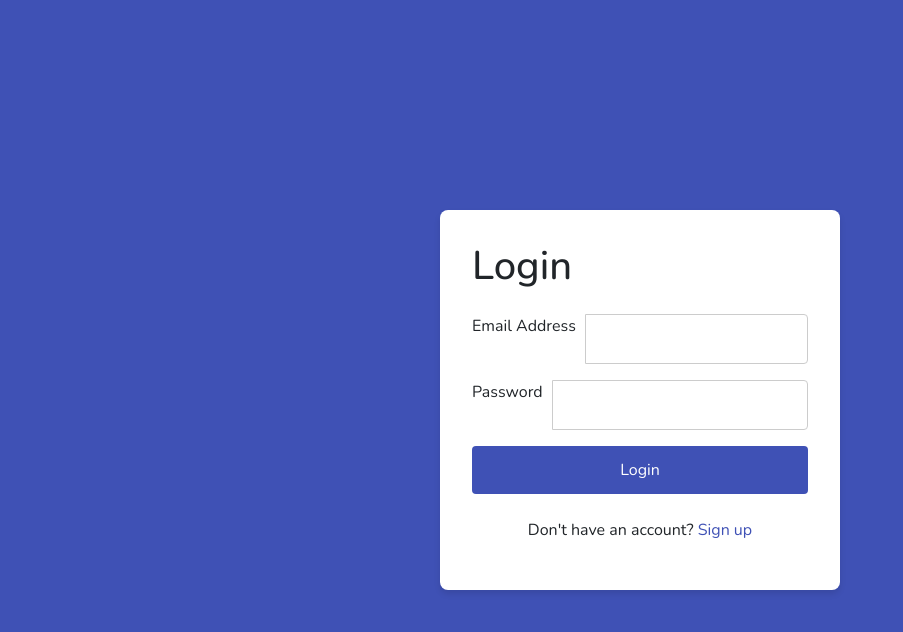
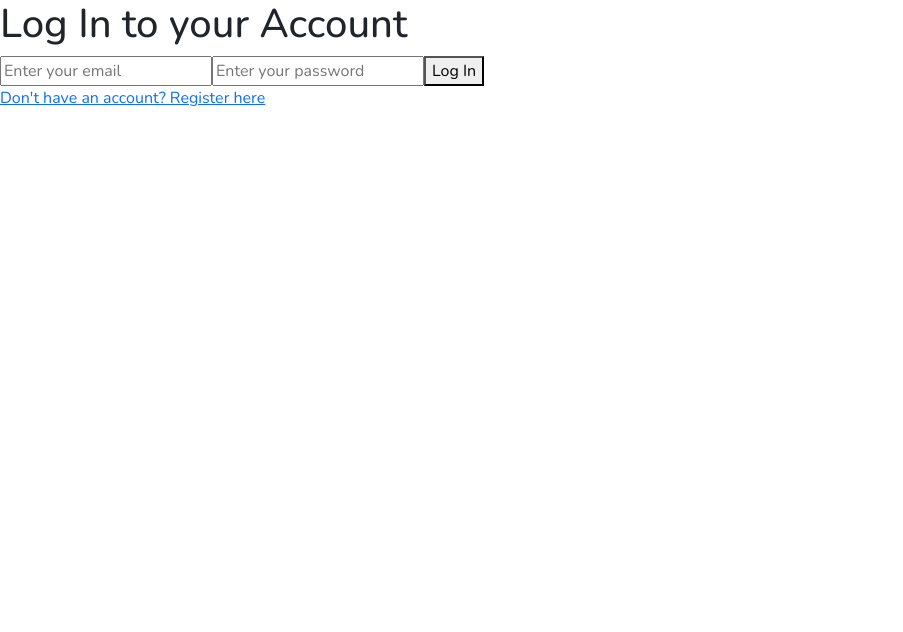
Before and after one commit to KensayS/HealthMonitoringApp, a React (Create React App) app in the folder frontend/: page /login in a window 1280 px wide. Shown: the top 632 px of the page, without its empty margins (0-903 px from the left). Built offline with nearby package versions, Linux system fonts and the light colour scheme; no server answers.

Commit message:
working log in pages

```diff
--- a/frontend/src/App.js
+++ b/frontend/src/App.js
@@ -2,9 +2,9 @@ import React from 'react';
 import { BrowserRouter, Routes, Route, Navigate } from 'react-router-dom';
 import './App.css';
 import Welcome from './welcome';
-import Register from './signup';
+import Signup from './pages/Register';
 import Home from "./home"
-import Login from './login';
+import Login from './pages/Login';
 import BackendDemo from './pages/BackendDemo';
 import { initializeApp } from 'firebase/app';
 import firebaseConfig from './firebaseBackend/firebaseConfig';
@@ -17,10 +17,9 @@ function App() {
   return (
     <BrowserRouter>
       <Routes>
-
         <Route path="/" element={<Welcome />} />
         <Route path="/welcome" element={<Welcome />} />
-        <Route path="/signup" element={<Register />} />
+        <Route path="/signup" element={<Signup />} />
         <Route path="/login" element={<Login />} />
         <Route path="/home" element={<Home />} />
         <Route path="/backenddemo" element={<BackendDemo />} />
--- a/frontend/src/pages/Login.js
+++ b/frontend/src/pages/Login.js
@@ -28,7 +28,7 @@ const Login = () => {
         signInWithEmailAndPassword(auth, email, password)
             .then((userCredential) => {
                 console.log(userCredential); // demo
-                navigate('/');
+                navigate('/home');
             })
             .catch((error) => {
                 console.log(error);
@@ -54,7 +54,7 @@ const Login = () => {
                 <button type="submit">Log In</button>
             </form>
             <p>
-                <Link to="/register">Don't have an account? Register here</Link>
+                <Link to="/signup">Don't have an account? Register here</Link>
             </p>
         </div>
     );
--- a/frontend/src/pages/Register.js
+++ b/frontend/src/pages/Register.js
@@ -29,7 +29,7 @@ const Register = () => {
     createUserWithEmailAndPassword(auth, email, password)
       .then((userCredential) => {
         console.log(userCredential); // demo
-        navigate('/');
+        navigate('/home');
       })
       .catch((error) => {
         console.log(error);
@@ -52,7 +52,7 @@ const Register = () => {
           value={password}
           onChange={(e) => setPassword(e.target.value)}
         ></input>
-        <button type="submit">Sign Up</button>
+        <Link to='/home'><button type="submit">Sign Up</button></Link>
       </form>
       <p>
         Already have an account? <Link to="/login">Log in here</Link>
--- a/frontend/src/welcome.js
+++ b/frontend/src/welcome.js
@@ -1,6 +1,5 @@
 import React from 'react';
 import './welcome.css';
-import Login from './pages/Login';
 import logo from './welcomepicture.PNG';
 import { Link } from "react-router-dom";
 
```
Also changed, not shown: 1 other file (tests, documents, lock files or other folders).
